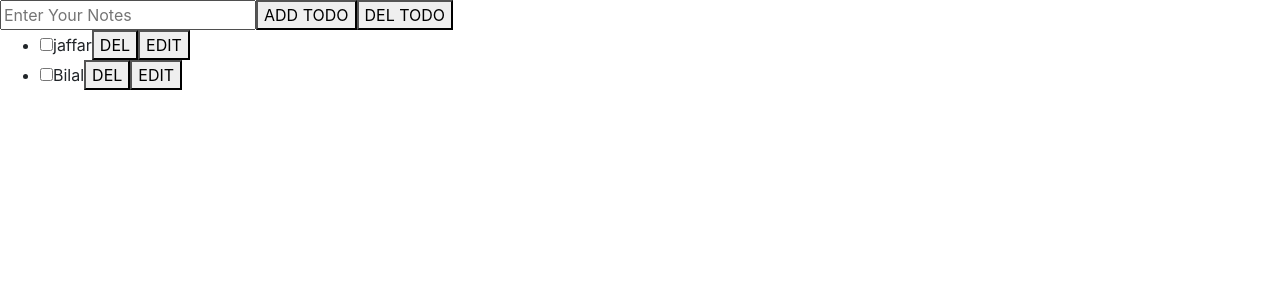
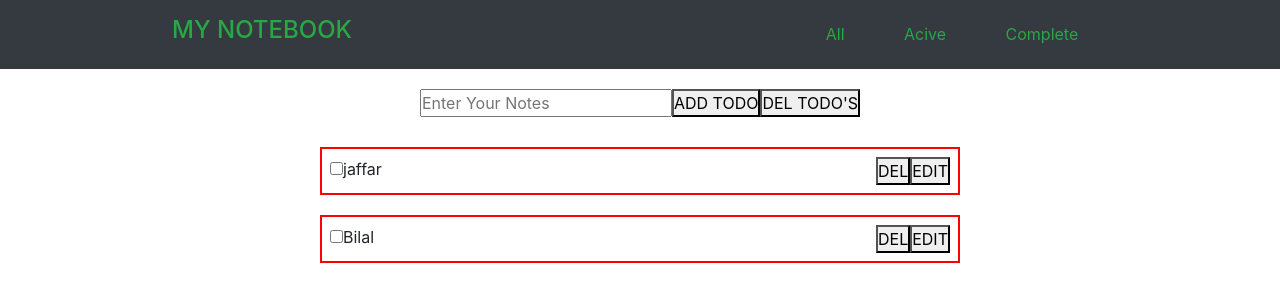
Before and after one commit to JaffarAman/reactapp-deploy-heroku, a React (Create React App) app: page / in a window 1280 px wide. Shown: the top 302 px of the page. Built offline with nearby package versions, Linux system fonts and the light colour scheme.

Commit message:
firestore remaining & UI

```diff
--- a/src/App.jsx
+++ b/src/App.jsx
@@ -1,26 +1,50 @@
 import React, { useState } from "react"
+import Header from "./components/Header"
+import InputField from "./components/TextField"
+import styles from "./todoCss.module.css"
 const App = () => {
     const [notes, setNotes] = useState([{title:"jaffar",iscomplete : false } , {title:"Bilal",iscomplete : false }])
     const [index , setIndex] = useState(null)
-
+    const [value , setValue] = useState("")
     const [editInputValue , setEditInputValue ] = useState(null)
     const editInput = (e)=>{
         console.log(editInputValue);
         notes[e.id].title = editInputValue
         setIndex(null)
     }
-    console.log(notes)
+
+    //ADD TODO ///
+    const  addTodo = ()=>{
+            console.log(value)
+        notes.unshift({title:value , iscomplete : false})
+        setNotes([...notes])
+        setValue("")
+    }
+    ///DELETE ALL TODOs///
+    const delAll = ()=>{
+        setNotes([])
+    }
+
+    ///DELETE TODO//
+    const delTodo = (e)=>{
+        notes.splice(e,1)
+        setNotes([...notes])
+    }
     return (
         <>
-            <div>
 
-                <div className="inputBar">
-                    <input type="text" placeholder="Enter Your Notes" />
-                    <button>ADD TODO</button>
-                    <button>DEL TODO</button>
+            <Header />
+
+            <div className={styles.inputBarBox}>
+
+                <div className={styles.inputBar}>
+                    {/* <InputField /> */}
+                    <input type="text" placeholder="Enter Your Notes" value={value} onChange={(e)=>setValue(e.target.value)} />
+                    <button onClick={()=>addTodo()}>ADD TODO</button>
+                    <button onClick={()=>delAll()}>DEL TODO'S</button>
                 </div>
 
-                <div className="notesBox">
+                <div className={styles.notesBox}>
                     <ul>
                         {notes.map((val, ind) => {
                             return ind === index ? <> <input  type="text" onChange={(e)=>setEditInputValue(e.target.value)} placeholder="edit input"/>
@@ -29,8 +53,8 @@ const App = () => {
                             :
                             <>
 
-                            <li key={ind} style={{textDecoration : notes[ind].iscomplete ? "line-through" : "none"} }>
-
+                            <li key={ind} className={styles.todoItemList} style={{textDecoration : notes[ind].iscomplete ? "line-through" : "none"} }>
+                            <div>
                             <input  type="checkbox" id={ind} name={`li${ind}`} onClick={(e)=>{
                                 notes[e.target.id].iscomplete?
                                 notes[e.target.id].iscomplete = false :
@@ -38,11 +62,17 @@ const App = () => {
                                 setNotes([...notes]
                                 )
                             }}  />{val.title}
-                            <button>DEL</button>
+
+                            </div>
+
+                            <div>
+                            <button id={ind} onClick={(e)=>delTodo(e)}>DEL</button>
                             <button  onClick={()=>{
                                 setIndex(ind);
                                 console.log(index);
                             }}  >EDIT</button>
+
+                            </div>
 
                         </li>
                             </>
--- /dev/null
+++ b/src/components/Header.jsx
@@ -0,0 +1,21 @@
+import React from "react"
+import styles from "./Header.modular.css"
+const Header = ()=>{
+    return (
+        <div className="w-100 p-3 bg-dark text-success align-items-center d-flex justify-content-around">
+
+            <div className="w-25">
+                <h4>MY NOTEBOOK</h4>
+            </div>
+
+            <div className={`d-flex w-25 justify-content-around navlinks ${styles.navlinks}`}>
+                <li>All</li>
+                <li>Acive</li>
+                <li>Complete</li>
+            </div>
+
+
+        </div>
+    )
+}
+export default Header
--- /dev/null
+++ b/src/components/Header.modular.css
@@ -0,0 +1,3 @@
+.navlinks{
+    list-style: none;
+}
--- /dev/null
+++ b/src/components/TextField.jsx
@@ -0,0 +1,18 @@
+// import * as React from 'react';
+// import Box from '@mui/material/Box';
+// import TextField from '@mui/material/TextField';
+
+// export default function InputField() {
+//   return (
+//     <Box
+//       component="form"
+//       sx={{
+//         '& > :not(style)': { m: 1, width: '25ch' },
+//       }}
+//       noValidate
+//       autoComplete="off"
+//     >
+//       <TextField id="outlined-basic" label="Outlined" variant="outlined" />
+//     </Box>
+//   );
+// }
--- a/src/index.css
+++ b/src/index.css
@@ -1,3 +1,8 @@
+*{
+  margin: 0;
+  padding: 0;
+  box-sizing: border-box;
+}
 body {
   margin: 0;
   font-family: -apple-system, BlinkMacSystemFont, 'Segoe UI', 'Roboto', 'Oxygen',
--- /dev/null
+++ b/src/todoCss.module.css
@@ -0,0 +1,33 @@
+.inputBarBox{
+    width: 100%;
+    /* border: 2px solid black; */
+    display: flex;
+    justify-content: center;
+    align-items: center;
+    flex-direction: column;
+}
+.inputBar{
+    margin: 20px 5px;
+}
+.notesBox{
+    width: 100%;
+    /* border: 2px solid purple; */
+
+}
+.notesBox ul{
+    width: 100%;
+    /* border: 2px solid royalblue; */
+    display: flex;
+    justify-content: center;
+    align-items: center;
+    flex-direction: column;
+}
+.todoItemList{
+    display: flex;
+    border: 2px solid red;
+    width: 50%;
+    margin: 10px 5px;
+    padding: 8px;
+    display: flex;
+    justify-content: space-between;
+}
```
